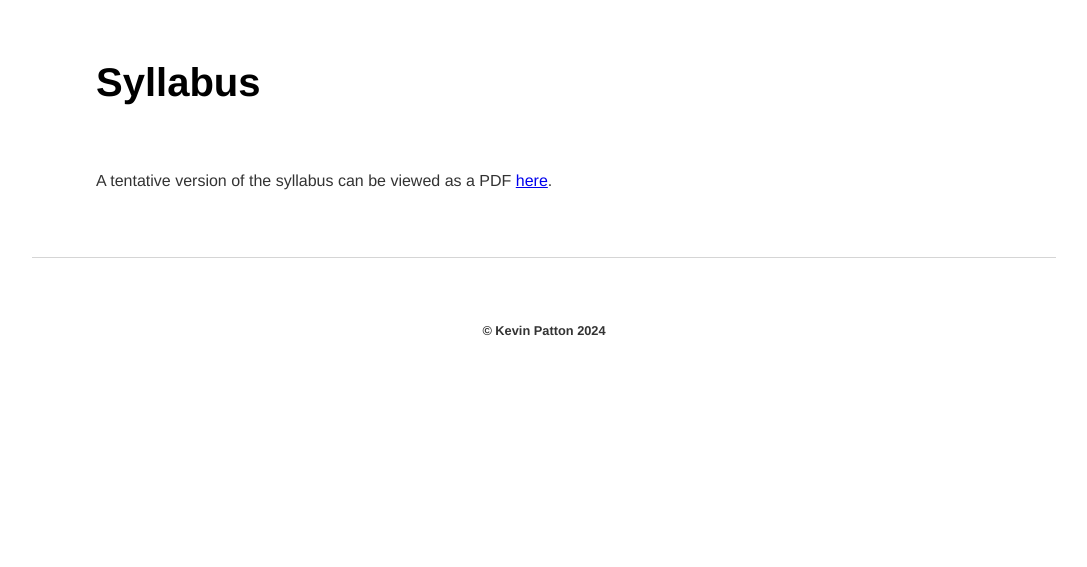
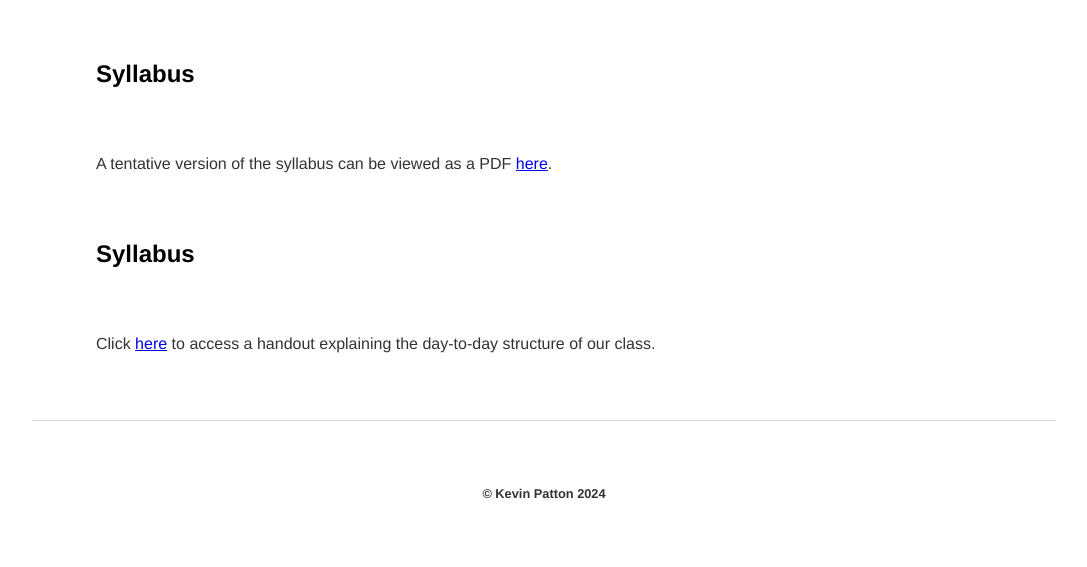
Before and after one commit to kevinjpatton/kevinjpatton.github.io, a Jekyll site: the page built from teaching/phil_3230/syllabus/index.html, in a window 1280 px wide. Shown: the part 348-915 px from the top of the page, without its empty margins (96-1183 px from the left). Built offline with Jekyll 4.4.1, drawn with Linux system fonts in a browser that asks for light colours; Markdown is read by kramdown in place of the engine named in the settings.

Commit message:
Update index.html

```diff
--- a/teaching/phil_3230/syllabus/index.html
+++ b/teaching/phil_3230/syllabus/index.html
@@ -2,5 +2,7 @@
 layout: 3230
 title: PHIL3230 - Syllabus
 ---
-<h1>Syllabus</h1>
+<h2>Syllabus</h2>
 <p>A tentative version of the syllabus can be viewed as a PDF <a href="/teaching/phil_3230/syllabus/TentativeSyllabus_Fall2024_Phil3230.pdf" target="_blank">here</a>.</p>
+<h2>Syllabus</h2>
+<p>Click <a href="/teaching/phil_3230/syllabus/Handout - 3000_4000 Level Class Structure.pdf" target="_blank">here</a> to access a handout explaining the day-to-day structure of our class.</p>
```
